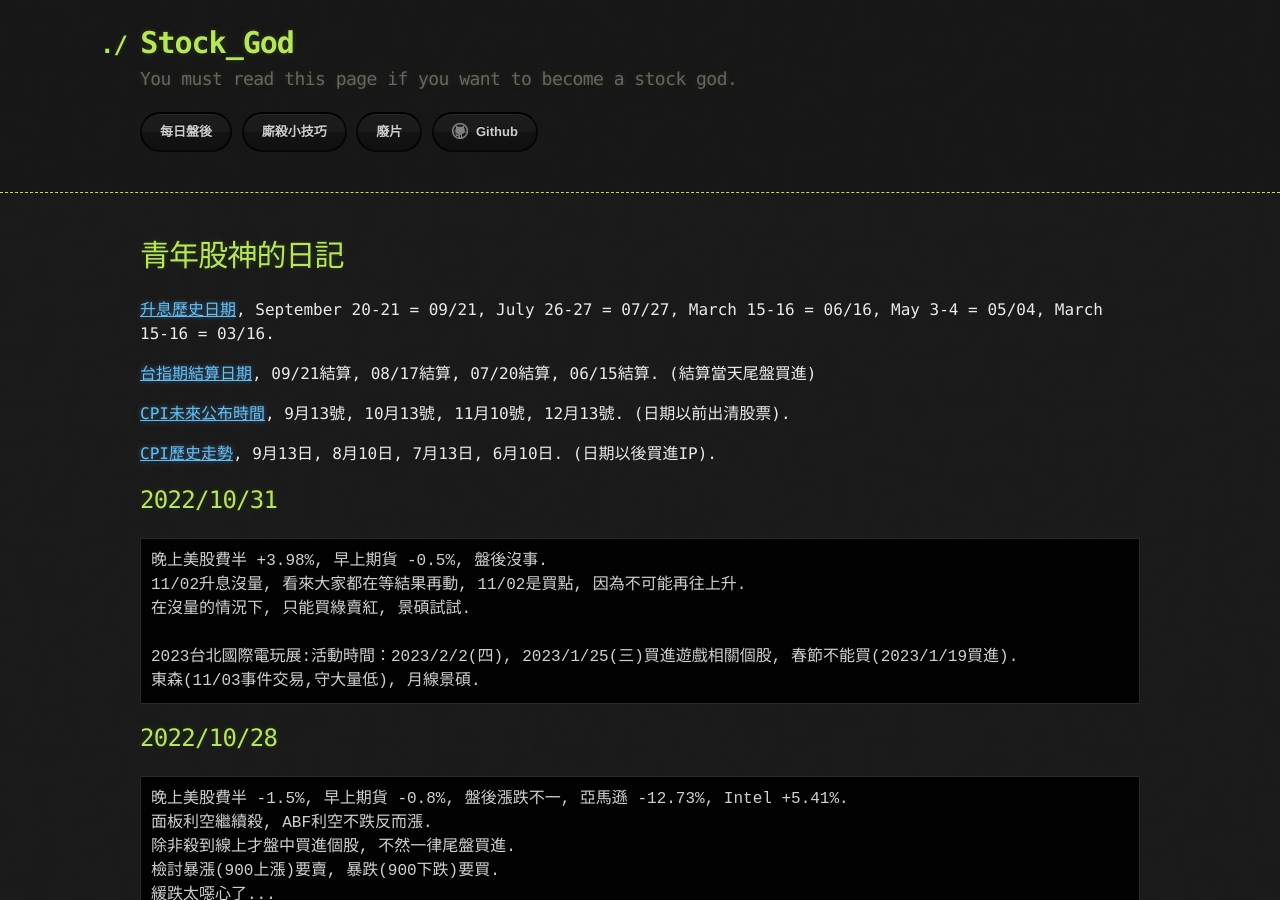
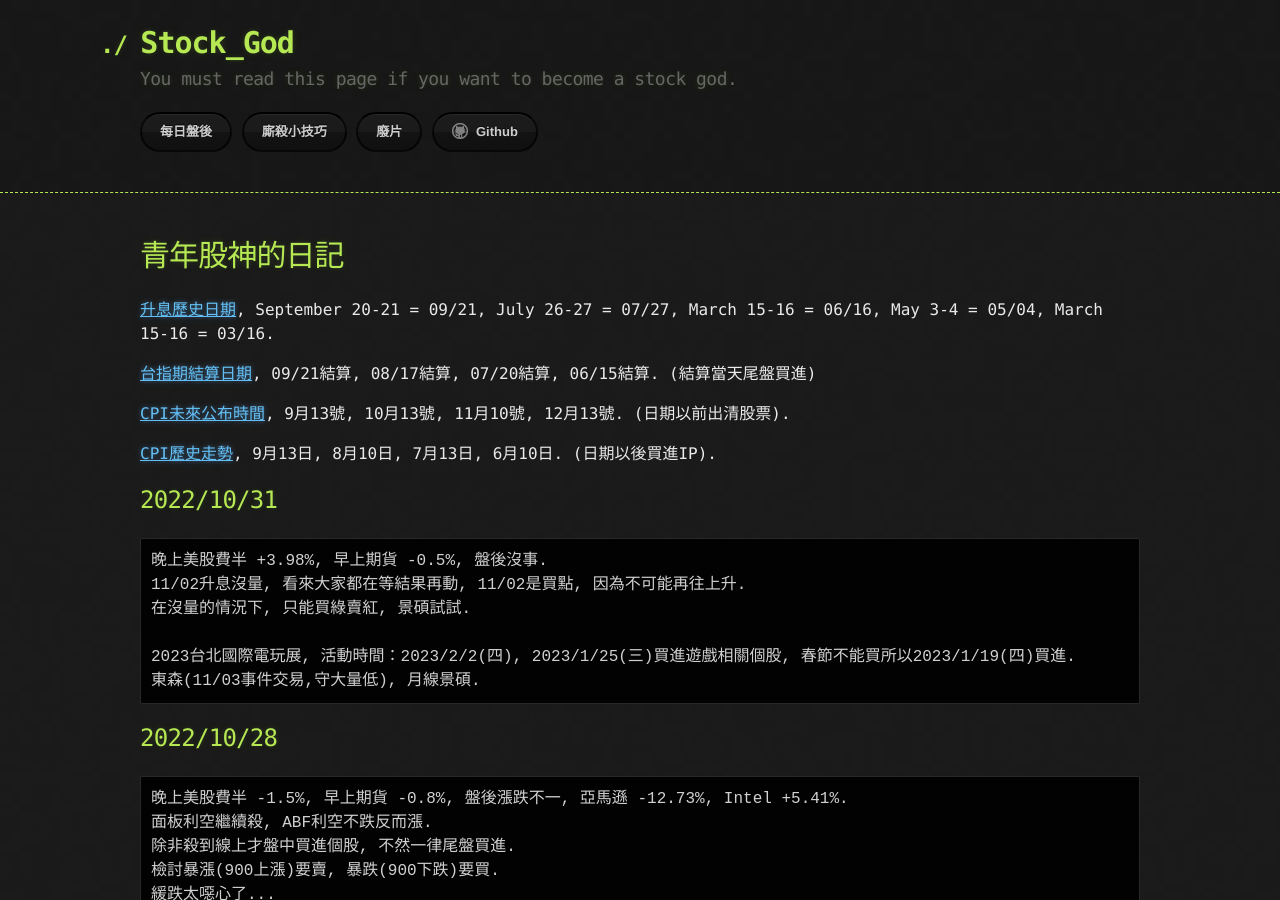
Before and after one commit to lepg5487/Stock_God, a Jekyll site: the page built from index.md, in a window 1280 px wide and 900 px high. Built offline with Jekyll 4.4.1, drawn with Linux system fonts in a browser that asks for light colours; our own code applies the rules of GitHub Pages for plain Markdown files.

Commit message:
Update index.md

````diff
--- a/index.md
+++ b/index.md
@@ -18,7 +18,7 @@
 11/02升息沒量, 看來大家都在等結果再動, 11/02是買點, 因為不可能再往上升.
 在沒量的情況下, 只能買綠賣紅, 景碩試試.
 
-2023台北國際電玩展:活動時間：2023/2/2(四), 2023/1/25(三)買進遊戲相關個股, 春節不能買(2023/1/19買進).
+2023台北國際電玩展, 活動時間：2023/2/2(四), 2023/1/25(三)買進遊戲相關個股, 春節不能買所以2023/1/19(四)買進.
 東森(11/03事件交易,守大量低), 月線景碩.
 ```
 
````
